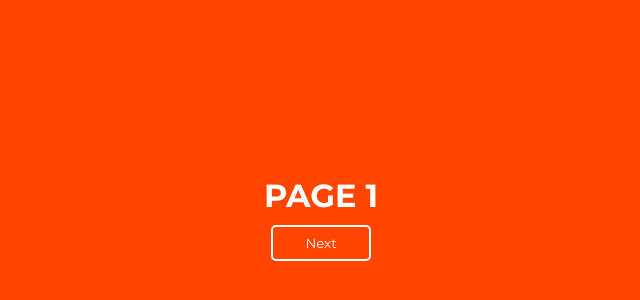
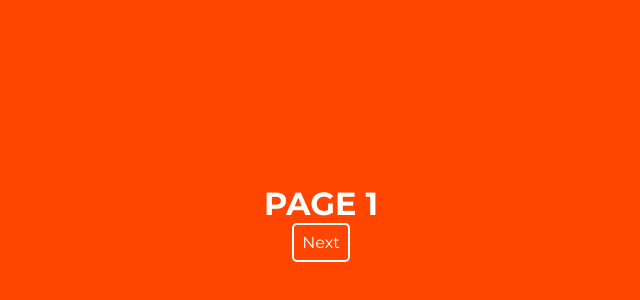
Before and after one commit to R-Sanders20/WebDev-Project, a plain HTML site: page personalStory.html in a window 1280 px wide. Shown: the part 182-482 px from the top of the page, without its empty margins (319-959 px from the left). Drawn offline with Linux system fonts and the light colour scheme.

Commit message:
removes current javascript and adds smooth transition between A tags

```diff
--- a/index.js
+++ b/index.js
@@ -4,11 +4,11 @@ let translate = 0;
 
 slide = (direction) => {
     direction === "next" ? translate += translateAmount : translate -= translateAmount;
-    pages.forEach(
+   /* pages.forEach(
             pages => (pages.style.transform = `translateX(${translate}%)`)
 
           );
-          console.log(translate)
+          console.log(translate)*/
         }
 
 /*slide = (direction) => {
--- a/personalStory.html
+++ b/personalStory.html
@@ -12,9 +12,7 @@
             <div class="page one" id="page1">
                 <h1>PAGE 1</h1>
                 <div>
-                    <button onClick="slide('next')">
                         <a href="#page2">Next</a>
-                    </button>
                 </div>
             </div>
 
--- a/style.css
+++ b/style.css
@@ -3,10 +3,11 @@
 * {
     margin: 0;
     padding: 0;
+    scroll-behavior: smooth;
     font-family: 'Montserrat', sans-serif;
 }
 
-button {
+a {
     padding: 8px;
     width: 100px;
     border: 2px solid white;
@@ -17,7 +18,7 @@ button {
     transition: 0.3s ease-out;
 }
 
-button:hover {
+a:hover {
     transform: scale(1.05);
 }
 a {
@@ -26,7 +27,7 @@ text-decoration: none;
 }
 .container {
     width: 100%;
-    height: 100vh;
+    height: 50%;
     overflow: hidden;
 }
 
```
